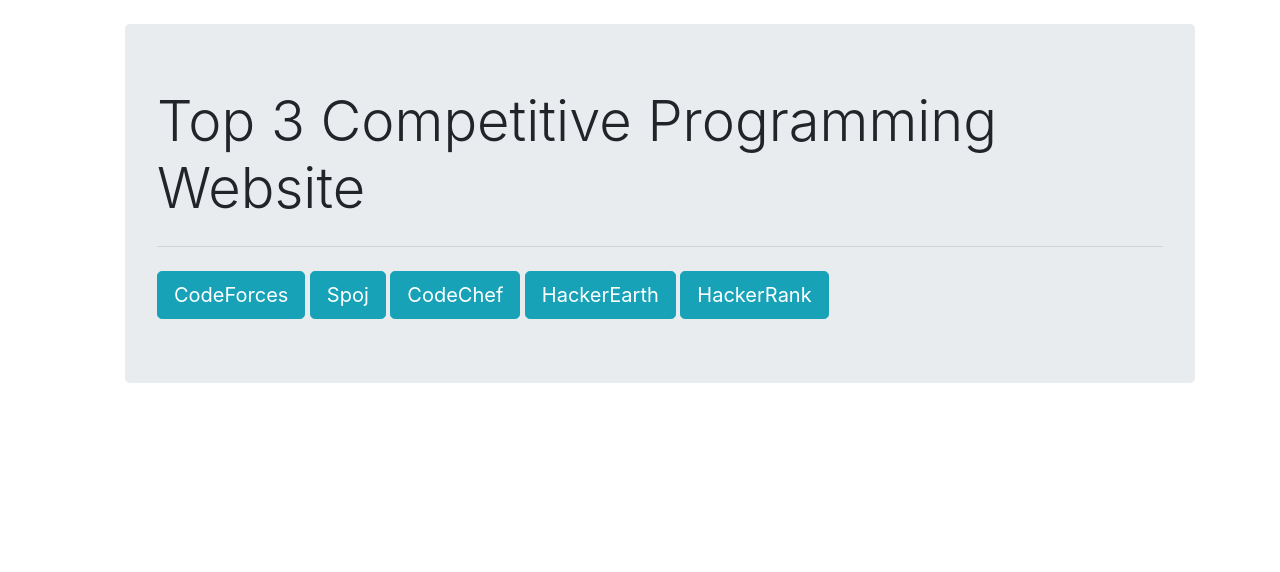
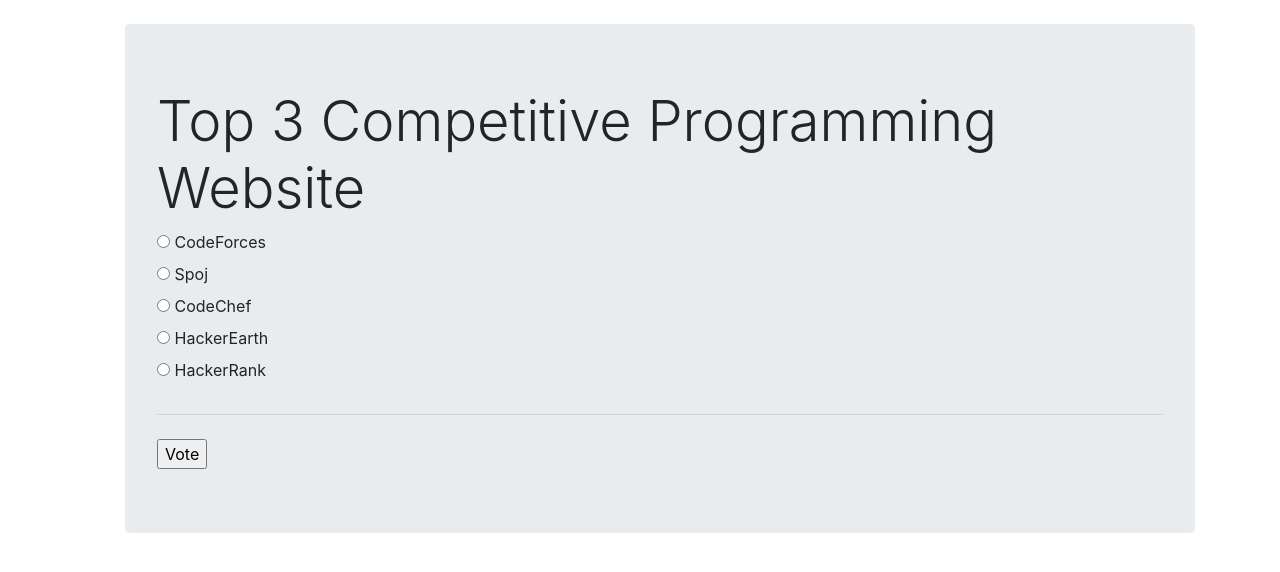
Before and after one commit to ayushagarwal28/top-three, a Django app: page /polls/details/1 in a window 1280 px wide. Shown: the part 56-628 px from the top of the page. Run offline with Django 3.2, Linux system fonts and the light colour scheme; data comes from the database, SQL or seed files in the repository; both versions use the stored data as it was after the commit; some libraries are stand-ins or nearby versions.

Commit message:
Updated voting via forms

```diff
--- a/topthree/polls/templates/polls/poll_detail.html
+++ b/topthree/polls/templates/polls/poll_detail.html
@@ -4,13 +4,19 @@
     <ul>
       <div class="jumbotron mt-4">
         <h1 class="display-4"> {{poll.text}}</h1>
-        <!-- <p class="lead">This is a simple hero unit, a simple jumbotron-style component for calling extra attention to featured content or information.</p> -->
-        <hr class="my-4">
+        <form action="{% url 'polls:vote' poll.id %}" method="POST">
+        {% csrf_token %}
           {% for choice in poll.choice_set.all %}
-            <button type="button" class="btn btn-lg btn-info">{{ choice.choice_text }}</button>
+            <input type="radio" name="choice" id="choice{{forloop.counter}}" value="{{choice.id}}">
+            <label for="choice {{forloop.counter}}">{{choice.choice_text}}</label>
+            <br />
           {% endfor %}
+          <hr class="my-4">
+          <input type="submit" value="Vote">
+        </form>
+
+
         </div>
-
     </ul>
   </div>
 
--- a/topthree/polls/urls.py
+++ b/topthree/polls/urls.py
@@ -6,4 +6,5 @@
 urlpatterns = [
     path('list/', views.polls_list, name = 'list'),
     path('details/<int:poll_id>', views.poll_detail, name = 'details'),
+    path('details/<int:poll_id>/vote', views.poll_vote, name = 'vote'),
 ]
--- a/topthree/polls/views.py
+++ b/topthree/polls/views.py
@@ -1,6 +1,6 @@
 from django.shortcuts import render, get_object_or_404
 from django.http import HttpResponse
-from .models import Poll
+from .models import Poll, Choice
 
 # Create your views here.
 
@@ -13,3 +13,12 @@
     poll = get_object_or_404(Poll, id = poll_id)
     context = {'poll' : poll}
     return render(request, 'polls/poll_detail.html', context)
+
+def poll_vote(request, poll_id):
+    choice_id = request.POST.get('choice')
+    if choice_id:
+        choice = Choice.objects.get(id = choice_id)
+        choice.votes += 1
+        choice.save()
+        return HttpResponse('Your poll result %s.' % poll_id)
+    return HttpResponse('Oop! You did not cast your vote!')
```
Also changed, not shown: topthree/db.sqlite3.
